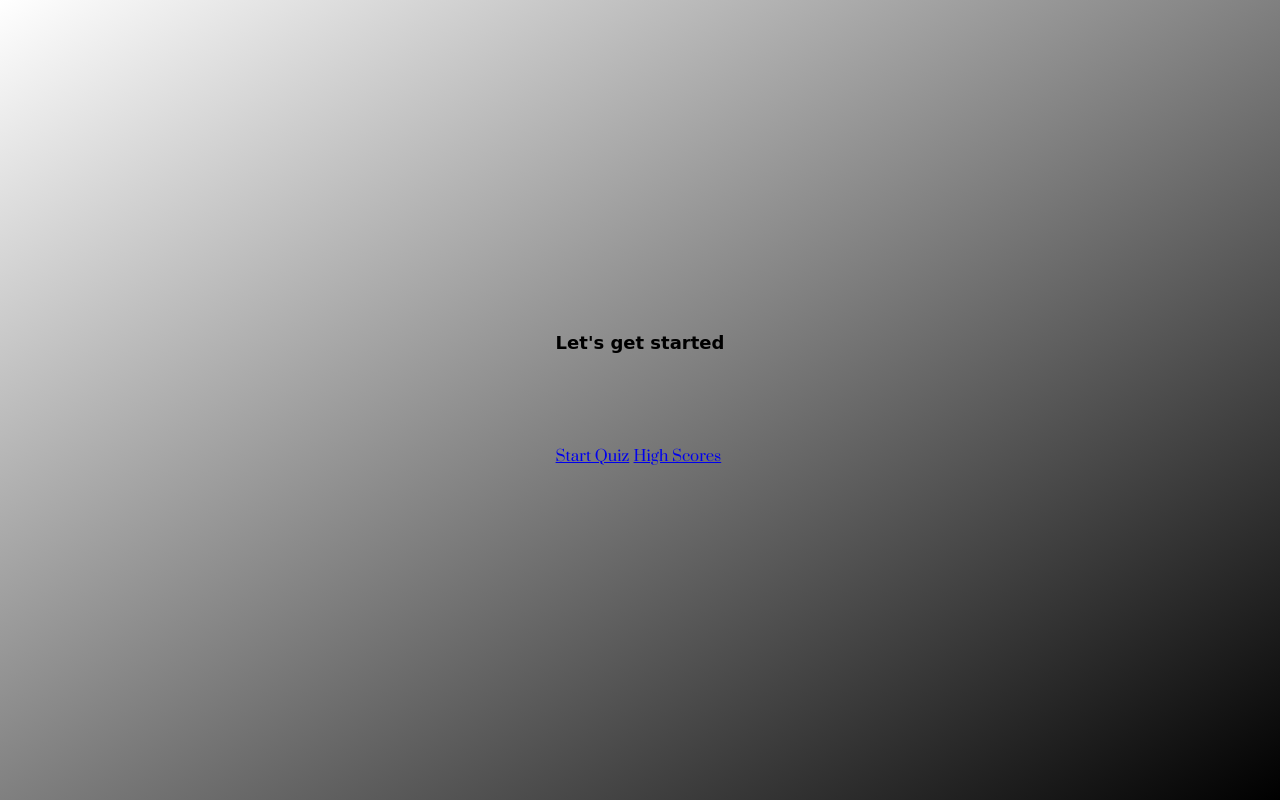
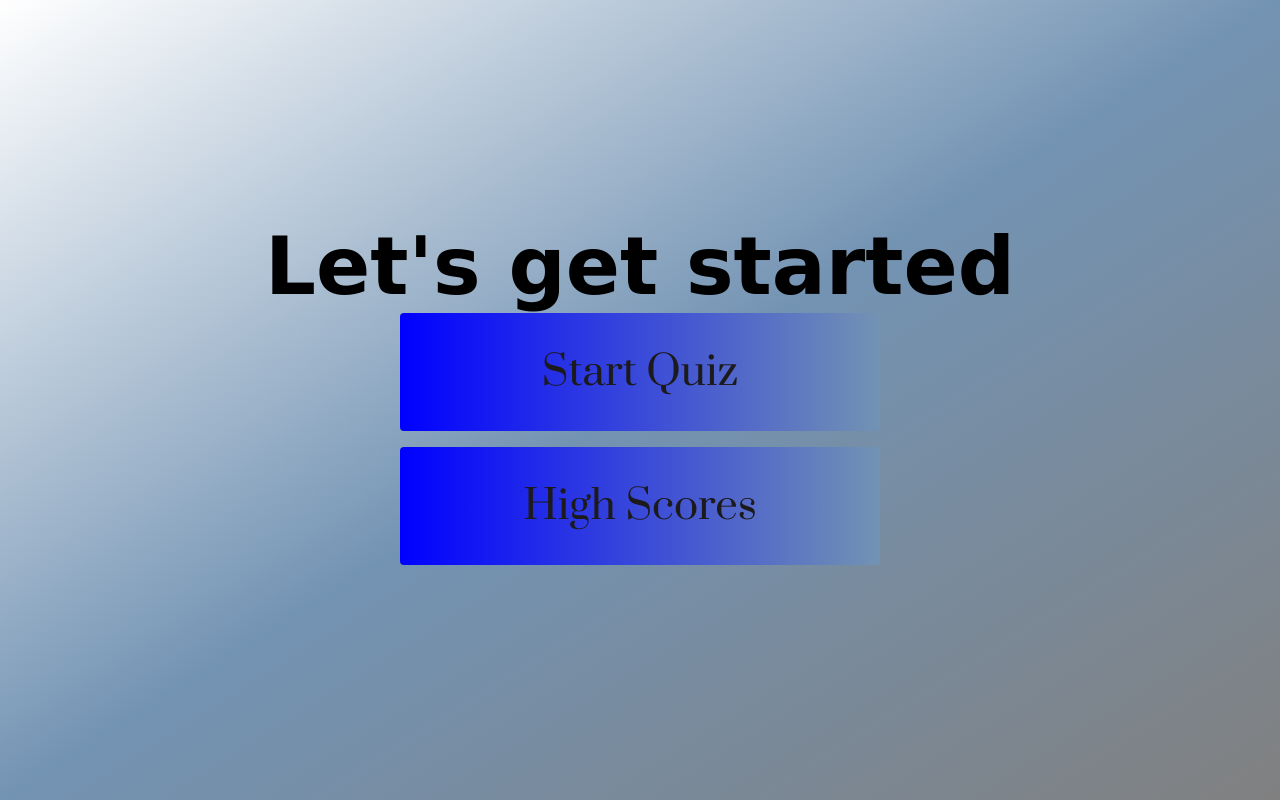
Before and after one commit to andrearestrepox/Waterstone-Charter-School-Quiz-Game, a plain HTML site: page index.html in a window 1280 px wide. Drawn offline with Linux system fonts and the light colour scheme; a web font is replaced by a local one.

Commit message:
finished styling home page

```diff
--- a/style.css
+++ b/style.css
@@ -1,5 +1,5 @@
 :root {
-    background: linear-gradient(to left top, black, gray,white);
+    background: linear-gradient(to left top, gray,#7393B3,white);
     background-attachment: fixed;
 }
 
@@ -7,26 +7,19 @@
     box-sizing: border-box;
     margin: 0;
     padding: 0;
-    font-size: 18px;
+    font-size: 25px;
     font-family: 'Prata', serif;
 }
 .font-bungee {
     font-family: 'Bungee Spice', cursive;
-    margin-bottom: 5rem;
+    margin-bottom: 86.4;
+    font-size: 80px;
 }
 
-.btn {
-    font-family: 'Prata', serif !important;
-    font-size: 15px;
-}
 
-#highscore-btn {
-    font-family: 'Prata', serif !important;
-    font-size: 15px;
-}
 h2 {
     font-size: 30px;
-    margin-bottom: 30rem;
+    margin-bottom: 480px;
 }
 
 .container {
@@ -35,7 +28,54 @@ h2 {
     display: flex;
     justify-content: center;
     align-items: center;
-    max-width: 80rem;
+    max-width: 1280rem;
     margin: 0 auto;
-    padding: 2rem;
+    padding: 32px;
 }
+
+.flex-column {
+    display: flex;
+    flex-direction: column;
+}
+
+.flex-center {
+    justify-content: center;
+    align-items: center;
+}
+
+.justify-center {
+    justify-content: center;
+}
+
+.text-center {
+    text-align: center;
+}
+
+.hidden {
+    display: none;
+}
+
+.btn {
+    font-family: 'Prata', serif !important;
+    font-size: 40px;
+    padding: 32px 0;
+    width: 480px;
+    text-align: center;
+    margin-bottom: 16px;
+    text-decoration: none;
+    color:rgb(28, 26,26);
+    background: linear-gradient(90deg, blue 0%, #7393B3 100%);
+    border-radius: 4px;
+}
+
+.btn:hover {
+    cursor: pointer;
+    box-shadow: 0 6.4px 22.4px 0 rgba(8,114,244,0.6);
+    transition: transfrom 150ms;
+    transform: scale(1.03);
+}
+.btn[disabled]:hover {
+    cursor: not-allowed;
+    box-shadow: none;
+    transform: none;
+}
```
Also changed, not shown: game.html (added, +12 -0 lines), game.css (added), game.js (added).
